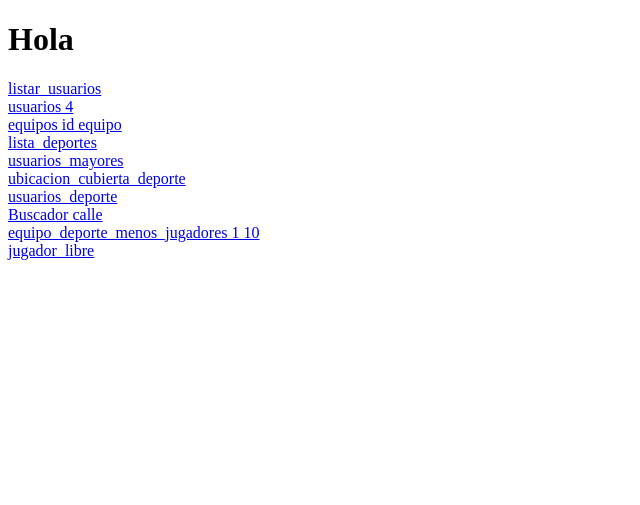
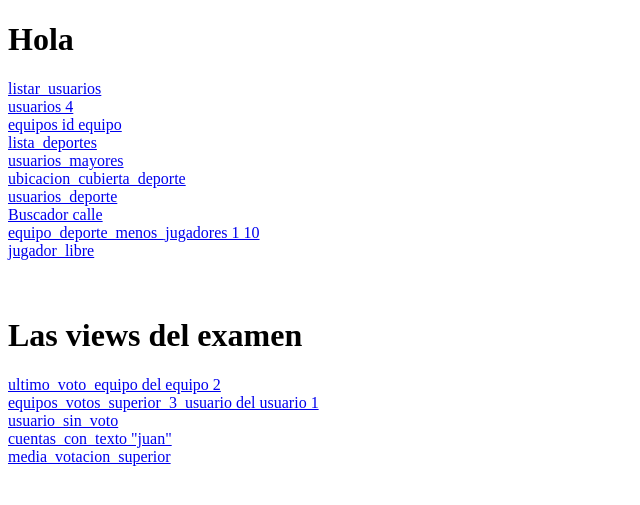
Before and after one commit to GuerraSalasIvan/ProyectoFinGrado, a Django app: page / in a window 1280 px wide. Shown: the top 505 px of the page, without its empty margins (0-640 px from the left). Run offline with Django 3.2, Linux system fonts and the light colour scheme.

Commit message:
Examen Terminado

```diff
--- a/app/admin.py
+++ b/app/admin.py
@@ -7,3 +7,5 @@ admin.site.register(Usuarios)
 admin.site.register(Categoria_Persona)
 admin.site.register(Deportes)
 admin.site.register(Rel_Usu_Equi)
+admin.site.register(Votacion)
+admin.site.register(CuentaBancaria)
--- a/app/templates/index.html
+++ b/app/templates/index.html
@@ -28,6 +28,21 @@
     <a href={% url 'equipo_deporte_menos_jugadores' 1 10%}>equipo_deporte_menos_jugadores 1 10</a><br>
 
     <a href={% url 'jugador_libre' %}>jugador_libre</a><br>
+    <br>
+    <br>
+    <h1>Las views del examen</h1>
+
+    <a href={% url 'ultimo_voto_equipo' 2 %}>ultimo_voto_equipo del equipo 2</a><br>
+
+    <a href={% url 'equipos_votos_superior_3_usuario' 1 %}>equipos_votos_superior_3_usuario del usuario 1</a><br>
+
+    <a href={% url 'usuario_sin_voto' %}>usuario_sin_voto</a><br>
+
+    <a href={% url 'cuentas_con_texto' "juan"%}>cuentas_con_texto "juan"</a><br>
+
+    <a href={% url 'media_votacion_superior' %}>media_votacion_superior </a><br>
+
+
 
 
 </body>
--- a/app/urls.py
+++ b/app/urls.py
@@ -14,4 +14,9 @@ urlpatterns = [
     path('buscador_calle/<str:palabra>', views.buscador_calle, name='buscador_calle'),
     path('equipo/<str:deporte>/<int:numero>', views.equipo_deporte_menos_jugadores, name='equipo_deporte_menos_jugadores'),
     path('jugador_libre', views.jugador_libre, name='jugador_libre'),
+    path('ultimo_voto/<int:id_equipo>', views.ultimo_voto_equipo, name='ultimo_voto_equipo'),
+    path('equipos_votos/<int:id_usuario>',views.equipos_votos_superior_3_usuario, name='equipos_votos_superior_3_usuario') ,
+    path('usuario_sin_voto', views.usuario_sin_voto, name='usuario_sin_voto'),
+    path('cuentas_con_texto/<str:texto>', views.cuentas_con_texto, name='cuentas_con_texto'),
+    path('media_votacion_superior', views.media_votacion_superior, name='media_votacion_superior'),
 ]
--- a/app/views.py
+++ b/app/views.py
@@ -1,5 +1,5 @@
 from django.shortcuts import render
-from django.db.models import Q, Prefetch
+from django.db.models import Q, Prefetch, Avg
 from .models import *
 
 # Create your views here.
@@ -96,7 +96,64 @@ def jugador_libre(request):
     return render(request, 'usuario/listar_usuarios.html',{"listar_usuarios":usuario})
 
 
+'''
+El último voto que se realizó en un modelo principal en concreto, y mostrar el comentario, la votación e información del usuario o cliente que lo realizó.
+'''
+def ultimo_voto_equipo(request, id_equipo):
+    votacion=(Votacion.objects.select_related('usuarios','equipos')
+              .filter(equipos=id_equipo)
+              .order_by('-fecha')[:1]
+              .get())
 
+    return render(request, 'votacion/mostrar_votacion.html',{"mostrar_votacion":votacion})
+
+
+'''
+Todos los modelos principales que tengan votos con una puntuación numérica igual a 3 y que realizó un usuario o cliente en concreto.
+'''
+def equipos_votos_superior_3_usuario(request, id_usuario):
+    votacion = (Votacion.objects.select_related('usuarios','equipos')
+                .filter(usuarios=id_usuario)
+                .filter(puntuacion__gte=3)
+                .all())
+
+    return render(request, 'votacion/listar_votacion.html',{"listar_votacion":votacion})
+
+
+'''
+Todos los usuarios o clientes que no han votado nunca y mostrar información sobre estos usuarios y clientes al completo.
+'''
+def usuario_sin_voto(request):
+    usuarios = Usuarios.objects.filter(votacion=None).all()
+
+    return render(request, 'usuario/listar_usuarios.html', {"listar_usuarios":usuarios})
+
+
+
+'''
+Obtener las cuentas bancarias que sean de la Caixa o de Unicaja y que el propietario tenga un nombre que contenga un texto en concreto, por ejemplo “Juan”.
+'''
+
+def cuentas_con_texto(request, texto):
+    cuenta = (CuentaBancaria.objects.select_related('usuario')
+              .filter(Q(nombre='Caixa') | Q(nombre='UNICAJA'))
+              .filter(usuario__nombre__contains=texto)
+              .all())
+
+    return render(request, 'cuenta/listar_cuentas.html', {"listar_cuentas":cuenta})
+
+
+'''
+Obtener todos los modelos principales que tengan una media de votaciones mayor del 2,5.
+'''
+def media_votacion_superior(request):
+
+
+    votacion=(Votacion.objects.select_related('usuarios','equipos')
+              .annotate(puntuacion__avg=Avg('puntuacion',default=0))
+              .filter(puntuacion__avg__gte=2.5).all())
+
+    return render(request, 'votacion/media_votacion.html',{'listar_votacion':votacion})
 
 #Páginas de Error
 def mi_error_400(request,exception=None):
```
Also changed, not shown: app/templates/cuenta/listar_cuentas.html (added, +20 -0 lines), app/templates/votacion/listar_votacion.html (added, +21 -0 lines), app/templates/votacion/media_votacion.html (added, +21 -0 lines), app/templates/votacion/mostrar_votacion.html (added, +16 -0 lines).
